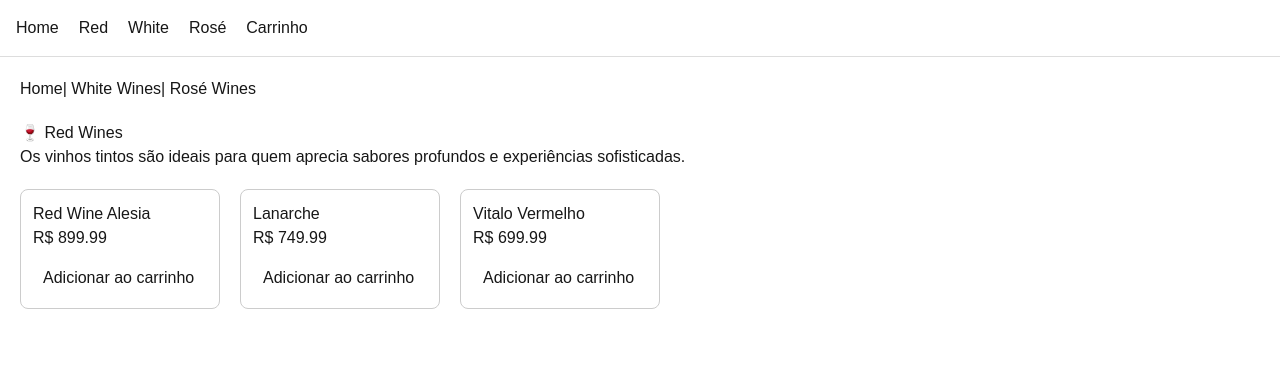
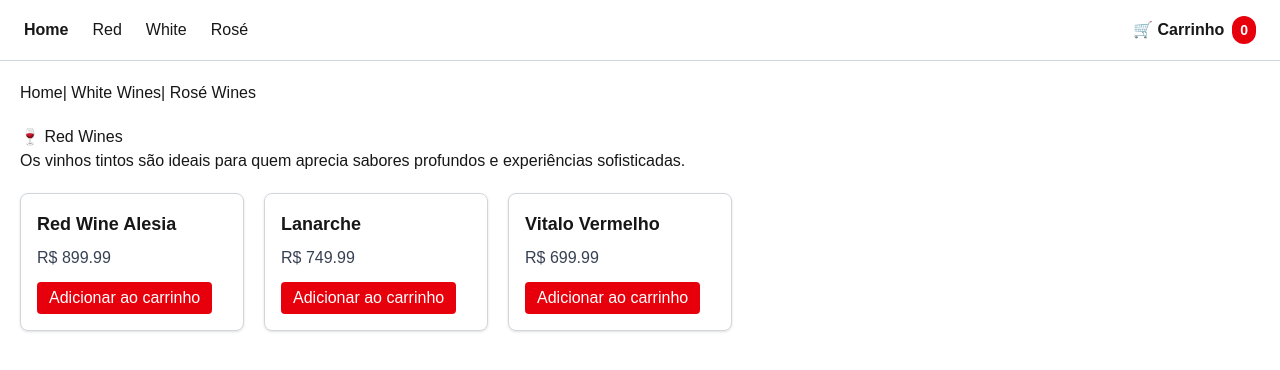
Before and after one commit to DaniloAbreu83/winecomerce-next, a Next.js app: page /red in a window 1280 px wide. Shown: the top 370 px of the page. Built offline with nearby package versions, Linux system fonts and the light colour scheme.

Commit message:
Atualização em pages para tailwind e modificações no carrinho

```diff
--- /dev/null
+++ b/src/app/cart/page.tsx
@@ -0,0 +1,46 @@
+"use client";
+
+import ProductCard from "@/components/ProductCard";
+import { useCart } from "@/contexts/CartContext";
+
+export default function CartPage() {
+  const { cart, removeFromCart } = useCart();
+
+  return (
+    <main className="max-w-4xl mx-auto p-6">
+      <h1 className="text-3xl font-bold mb-6">🛒 Seu Carrinho</h1>
+
+      {cart.length === 0 ? (
+        <p className="text-gray-600 text-lg">
+          Seu carrinho está vazio.
+        </p>
+      ) : (
+        <ul className="space-y-4">
+          {cart.map((product) => (
+            <li
+              key={product.id}
+              className="flex items-center justify-between border rounded-lg p-4 shadow-sm"
+            >
+              <div>
+                <ProductCard product={product} />
+              </div>
+
+              <div className="flex flex-col items-end gap-2">
+                <span className="font-semibold">
+                  R$ {product.price.toFixed(2)}
+                </span>
+
+                <button
+                  onClick={() => removeFromCart(product.id)}
+                  className="bg-red-500 text-white px-3 py-1 rounded hover:bg-red-600 transition"
+                >
+                  Remover
+                </button>
+              </div>
+            </li>
+          ))}
+        </ul>
+      )}
+    </main>
+  );
+}
--- a/src/app/cart/pages.tsx
+++ /dev/null
@@ -1,35 +0,0 @@
-"use client";
-
-import ProductCard from "@/components/ProductCard";
-import { useCart } from "@/contexts/CartContext";
-
-export default function CartPage() {
-  const { cart, removeFromCart } = useCart();
-
-
-    return (
-        <main style={{ padding: "20px" }}>
-            <h1>🛒 Seu Carrinho</h1>
-            {cart.length === 0 ? (
-                <p>Seu carrinho está vazio.</p>
-            ) : (
-                <ul>
-                    {cart.map((product) => (
-                        <li key={product.id}>
-                        <div style={{marginBottom: "10px"}}>
-                            <ProductCard product={product} />
-                        </div>
-                            {product.name} - R$ {product.price.toFixed(2)}
-                            <button
-                                onClick={() => removeFromCart(product.id)}
-                                style={{ marginLeft: "10px" }}
-                            >
-                                Remover
-                            </button>
-                        </li>
-                    ))}
-                </ul>
-            )}
-        </main>
-    );
-}
--- a/src/app/layout.tsx
+++ b/src/app/layout.tsx
@@ -1,6 +1,6 @@
 import "./globals.css";
-import Link from "next/link";
 import { CartProvider } from "@/contexts/CartContext";
+import Navbar from "@/components/Navbar";
 
 export default function RootLayout({
   children,
@@ -11,23 +11,7 @@ export default function RootLayout({
     <html lang="pt-BR">
       <body>
         <CartProvider>
-          {/* NAVBAR */}
-          <nav
-            style={{
-              padding: "16px",
-              borderBottom: "1px solid #ddd",
-              display: "flex",
-              gap: "20px",
-            }}
-          >
-            <Link href="/">Home</Link>
-            <Link href="/red">Red</Link>
-            <Link href="/white">White</Link>
-            <Link href="/rose">Rosé</Link>
-            <Link href="/cart">Carrinho</Link>
-          </nav>
-
-          {/* PÁGINAS */}
+          <Navbar />
           {children}
         </CartProvider>
       </body>
--- /dev/null
+++ b/src/components/Navbar.tsx
@@ -0,0 +1,41 @@
+"use client";
+
+import Link from "next/link";
+import { useCart } from "@/contexts/CartContext";
+
+export default function Navbar() {
+  const { cart } = useCart();
+
+  return (
+    <nav className="flex items-center gap-6 px-6 py-4 border-b border-gray-300">
+      <Link href="/" className="font-semibold hover:text-red-600">
+        Home
+      </Link>
+
+      <Link href="/red" className="hover:text-red-600">
+        Red
+      </Link>
+
+      <Link href="/white" className="hover:text-red-600">
+        White
+      </Link>
+
+      <Link href="/rose" className="hover:text-red-600">
+        Rosé
+      </Link>
+
+      {/* Empurra o carrinho para a direita */}
+      <div className="ml-auto">
+        <Link
+          href="/cart"
+          className="flex items-center gap-2 font-semibold hover:text-red-600"
+        >
+          🛒 Carrinho
+          <span className="bg-red-600 text-white text-sm px-2 py-1 rounded-full">
+            {cart.length}
+          </span>
+        </Link>
+      </div>
+    </nav>
+  );
+}
--- a/src/components/ProductCard.tsx
+++ b/src/components/ProductCard.tsx
@@ -10,35 +10,29 @@ type Product = {
   price: number;
 };
 
-
-type props = {
+type Props = {
   product: Product;
 };
 
+export default function ProductCard({ product }: Props) {
+  const { addToCart } = useCart();
 
-export default function ProductCard({ product }: props) {
-    const { addToCart } = useCart();
-    return (
-    <div style={{
-            border: "1px solid #ccc",
-            borderRadius: "8px",
-            padding: "12px",
-            width: "200px"
-            }}
-        >
-        <h3>{product.name}</h3>
-        <p>R$ {product.price.toFixed(2)}</p>
-        <button
-            onClick={() => addToCart(product)}
-            style={{
-                marginTop: "10px",
-                padding: "6px 10px",
-                cursor: "pointer",
-            }}
-            >
-            Adicionar ao carrinho
+  return (
+    <div className="border border-gray-300 rounded-lg p-4 w-56 shadow-sm hover:shadow-md transition">
+      <h3 className="text-lg font-semibold mb-2">
+        {product.name}
+      </h3>
 
-        </button>
+      <p className="text-gray-700 mb-3">
+        R$ {product.price.toFixed(2)}
+      </p>
+
+      <button
+        onClick={() => addToCart(product)}
+        className="bg-red-600 text-white px-3 py-1 rounded hover:bg-red-700 transition"
+      >
+        Adicionar ao carrinho
+      </button>
     </div>
   );
 }
```
Also changed, not shown: tsconfig.json (+2 -5 lines).
